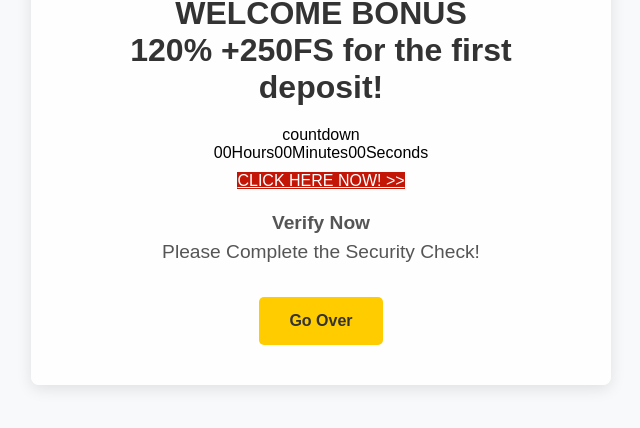
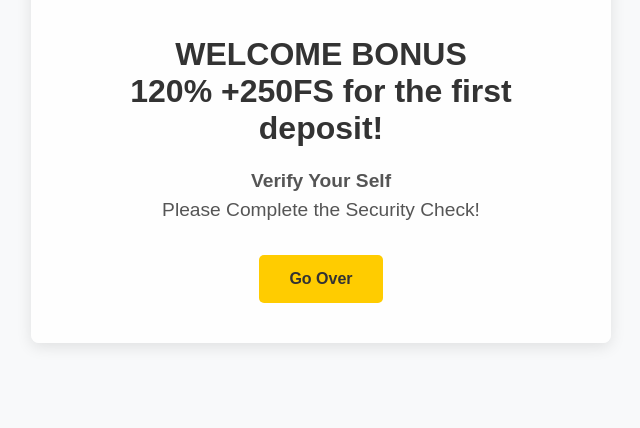
Before and after one commit to manish261panchal/pin_up, a plain HTML site: page INDEX.html in a window 1280 px wide. Shown: the part 328-756 px from the top of the page, without its empty margins (319-959 px from the left). Drawn offline with Linux system fonts and the light colour scheme.

Commit message:
Update INDEX.html

```diff
--- a/INDEX.html
+++ b/INDEX.html
@@ -11,21 +11,8 @@
         <div class="content">
             <img src="https://i.ibb.co/DzXMc7L/Untitled-design-1.jpg" alt="fun88 logo" class="logo">
             <h1>WELCOME BONUS </br> 120% +250FS for the first deposit!</h1>
-<div class="de elCountdownEvergreen elAlign_center elMargin0 ui-droppable de-editable" id="tmp_countdown_evergreen-12961" data-de-type="countdown-evergreen" data-de-editing="false" data-title="Minute Countdown (evergreen)" data-ce="false" data-trigger="none" data-animate="fade" data-delay="500" style="margin-top: 10px; outline: none; cursor: pointer;" data-element-theme="customized" aria-disabled="false">
-                                <div class="wideCountdownEvergreen clearfix hide cdLabelBold cdStyleTextOnly wideCountdownSize2 cdRed cdLabelWhite" data-hours="0" data-minutes="4" data-seconds="0" data-tz="America/New_York" data-url="Affiliate LINK" data-lang="eng" style="">countdown</div>
-                                <div class="wideCountdownEvergreen clearfix cdLabelBold cdStyleTextOnly wideCountdownSize2 cdRed wideCountdown-demo is-countdown cdLabelWhite" style="" data-minutes="4" data-url="Affiliate LINK"><span class="countdown-row countdown-show3"><span class="countdown-section"><span class="countdown-section"><span class="countdown-amount">00</span><span class="countdown-period">Hours</span></span><span class="countdown-section"><span class="countdown-amount">00</span><span class="countdown-period">Minutes</span></span><span class="countdown-section"><span class="countdown-amount">00</span><span class="countdown-period">Seconds</span></span></span></span></div>
-                            </div>
 
-                            <div style="margin-top: 10px; display: block; outline: none; cursor: pointer;" class="de elBTN elAlign_center elMargin0 ui-droppable de-editable" id="tmp_button-56343" data-de-type="button" data-de-editing="false" data-title="download button" data-ce="false" data-trigger="none" data-animate="fade" data-delay="500" aria-disabled="false">
-                                <a href="Affiliate LINK" class="elButton elButtonColor1 elButtonSize3 elButtonFull trk1 elBTNone" style="color: rgb(255, 255, 255); background-color: rgb(195, 22, 6);">
-                                    <span class="elButtonMain">CLICK HERE NOW! &gt;&gt;</span>
-                                    <span class="elButtonSub"></span>
-                                </a>
-                            </div>
-
-
-
-            <p><b>Verify Now</b><br/>Please Complete the Security Check!</p>
+            <p><b>Verify Your Self</b><br/>Please Complete the Security Check!</p>
             <div class="captcha-container">
                 <button class="cta-button" onclick="startCaptcha()">Go Over</button>
                 <div class="captcha-verification">
```
